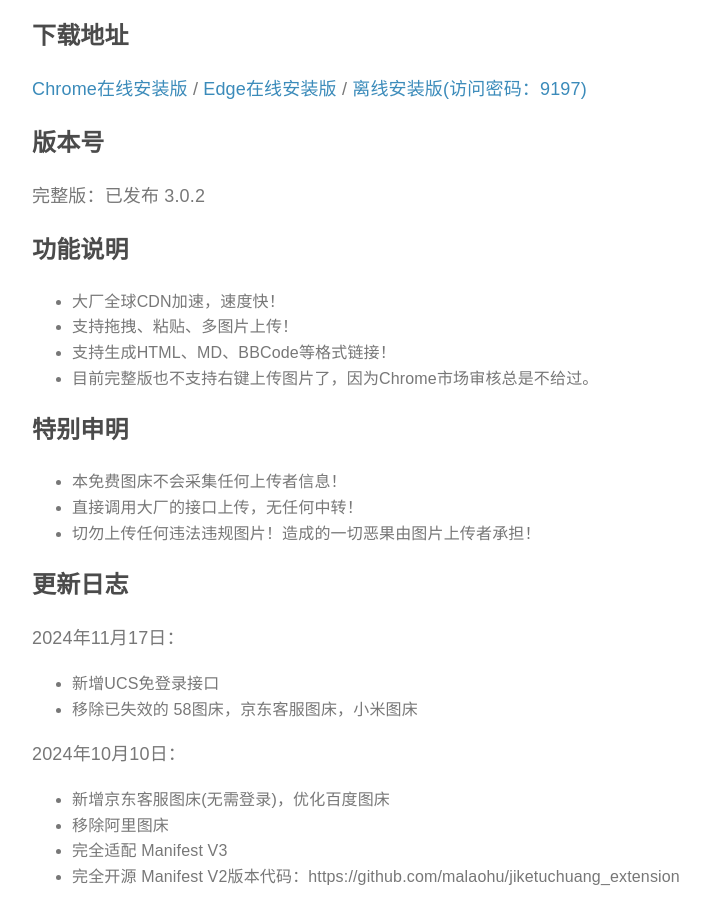
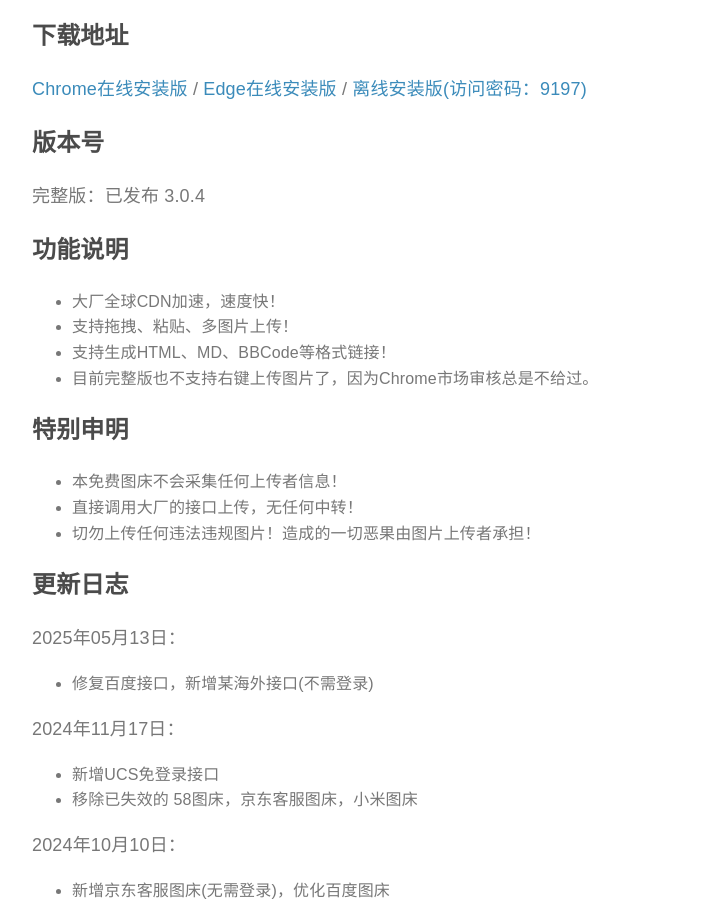
Before and after one commit to malaohu/jiketuchuang, a plain HTML site: page index.html in a window 1280 px wide. Shown: the part 149-1049 px from the top of the page, without its empty margins (256-966 px from the left). Drawn offline with nearby package versions, Linux system fonts and the light colour scheme.

Commit message:
Update index.html

```diff
--- a/index.html
+++ b/index.html
@@ -30,7 +30,7 @@
             </p>
 
 			<h2>版本号</h2>
-			<p>完整版：已发布 3.0.2</p>
+			<p>完整版：已发布 3.0.4</p>
 
 			<h2>功能说明</h2>
             <ul>
@@ -50,6 +50,10 @@
 
 
             <h2>更新日志</h2>
+	    <p>2025年05月13日：</p>
+            <ul>
+                <li>修复百度接口，新增某海外接口(不需登录)</li>
+            </ul>
 	   <p>2024年11月17日：</p>
             <ul>
                 <li>新增UCS免登录接口</li>
```
